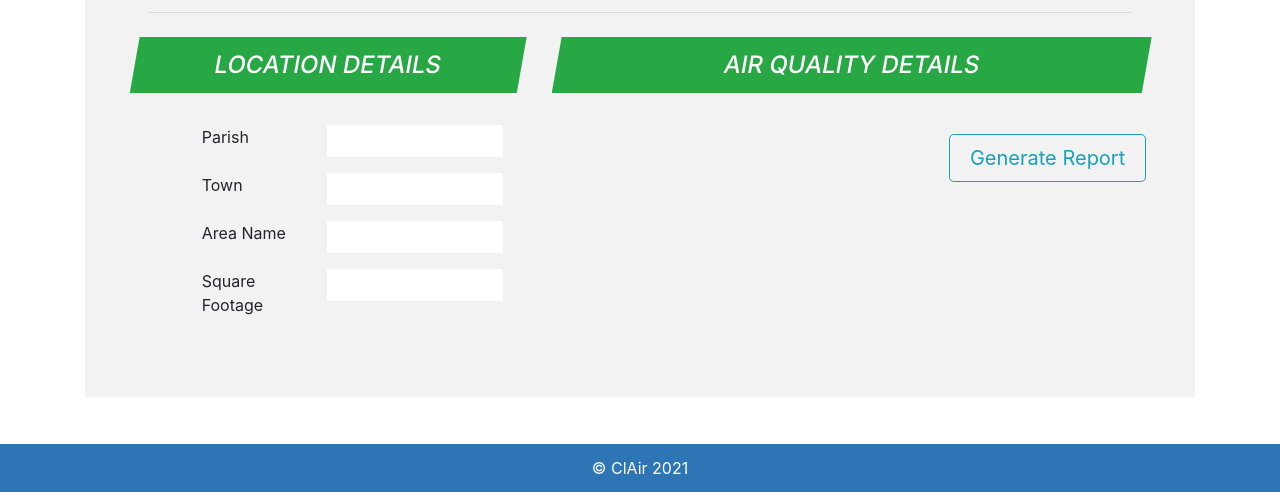
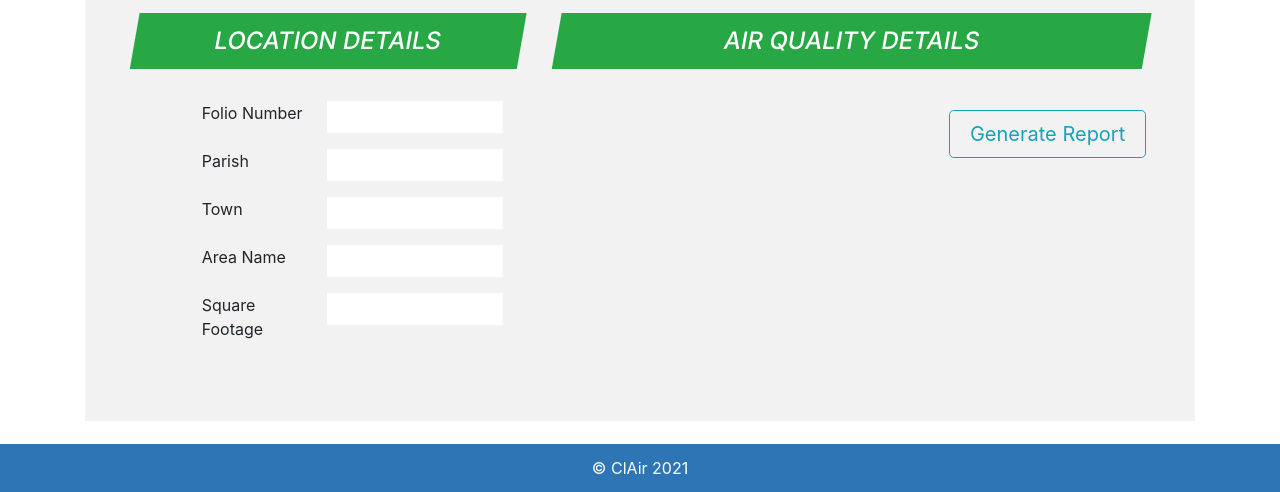
Before and after one commit to shadowlaw/ClAir, a Flask app: template app/templates/planning_application.html in a window 1280 px wide. Shown: the part 308-800 px from the top of the page. Run offline with Flask 2, Linux system fonts and the light colour scheme; the template is opened without the code that fills it, so the values that code supplies are empty; parts of the project's set-up code (start-up, migrations or seed data) failed here and were passed over; some libraries are stand-ins or nearby versions.

Commit message:
display folio number on report and application

```diff
--- a/app/templates/planning_application.html
+++ b/app/templates/planning_application.html
@@ -27,6 +27,14 @@
             </div>
             <div class="row justify-content-center">
               <div class="col-12">
+                <div class="row justify-content-center form-group">
+                  <span class="col-4">Folio Number</span>
+                  <span class="col-5 bg-white" style="height: 2rem;">
+                    <div class="row justify-content-center align-items-center" style="height:100%;">
+                        <span>{{application.folio_number}}</span>
+                    </div>
+                  </span>
+                </div>
                 <div class="row justify-content-center form-group">
                   <span class="col-4">Parish</span>
                   <span class="col-5 bg-white" style="height: 2rem;">
--- a/app/templates/report.html
+++ b/app/templates/report.html
@@ -26,6 +26,10 @@
                                     </span>
                                   </span>
                                 </span>
+                              </div>
+                              <div class="row justify-content-center">
+                                  <span class="col-4">Folio Number</span>
+                                  <span class="col-5">{{report.planning_application.folio_number}}</span>
                               </div>
                               <div class="row justify-content-center">
                                   <span class="col-4">Area Name</span>
```
